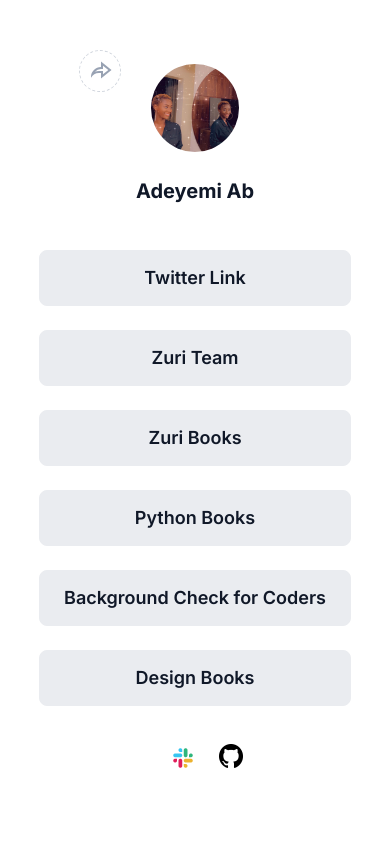
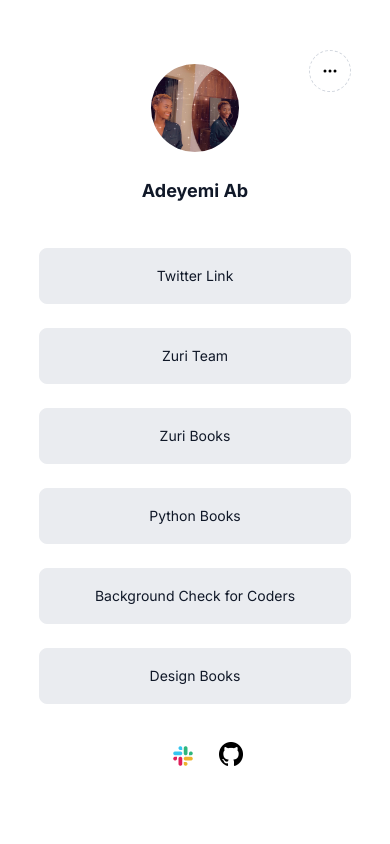
Before and after one commit to bimbo-ade/Zuri-HNG-Task-1, a React (Create React App) app: page / in a window 390 px wide. Shown: the top 844 px of the page. Built offline with nearby package versions, Linux system fonts and the light colour scheme.

Commit message:
made page responsive

```diff
--- a/src/components/Home/Home.jsx
+++ b/src/components/Home/Home.jsx
@@ -4,7 +4,7 @@
 import zuri from "../../assets/images/zuri.png";
 import I4G from "../../assets/images/I4G.png";
 import tooltip from "../../assets/images/tooltip.png";
-
+import { BsThreeDots } from "react-icons/bs";
 import cursor from "../../assets/images/cursor.png";
 import camera from "../../assets/images/camera.png";
 import { RiShareForwardLine } from "react-icons/ri";
@@ -14,7 +14,8 @@
   return (
     <Div>
       <div className="svg-cont">
-        <RiShareForwardLine />
+        <RiShareForwardLine className="svg1" />
+        <BsThreeDots className="svg2" />
         <span className="tooltiptext">
           {" "}
           <img src={tooltip} alt="" width={90} />
--- a/src/components/Home/Home.style.js
+++ b/src/components/Home/Home.style.js
@@ -1,5 +1,5 @@
 import styled from "styled-components";
-
+import { device } from "../../MediaQuery";
 import profile from "../../assets/images/profile.jpg";
 export const Div = styled.div`
   display: flex;
@@ -18,15 +18,30 @@
     position: absolute;
     width: 40px;
     height: 40px;
-    right: 230px;
+    right: 120px;
     top: 50px;
     background-color: white;
     border: 1px dashed #d0d5dd;
     border-radius: 50%;
+    transition: 0.1s;
 
-    svg {
+    .svg1 {
       font-size: 24px;
       color: #98a2b3;
+      @media ${device.mobile} {
+        display: none;
+      }
+    }
+    .svg2 {
+      display: none;
+      @media ${device.mobile} {
+        display: block;
+      }
+    }
+
+    @media ${device.mobile} {
+      right: 0;
+      top: 50px;
     }
   }
   .tooltiptext {
@@ -34,7 +49,6 @@
     position: absolute;
     top: 5px;
     right: 47px;
-    z-index: 1;
   }
   .cursor {
     visibility: hidden;
@@ -43,7 +57,6 @@
     position: absolute;
     top: 25px;
     left: 30px;
-    z-index: 1;
   }
 
   .svg-cont:hover {
@@ -51,10 +64,16 @@
   }
   .svg-cont:hover .tooltiptext {
     visibility: visible;
+    @media ${device.mobile} {
+      visibility: hidden;
+    }
   }
 
   .svg-cont:hover .cursor {
     visibility: visible;
+    @media ${device.mobile} {
+      visibility: hidden;
+    }
   }
 
   .profile-container {
@@ -114,6 +133,9 @@
     line-height: 30px;
     text-align: center;
     color: #101828;
+    @media ${device.mobile} {
+      font-size: 18px;
+    }
   }
 
   .link-container {
@@ -123,6 +145,7 @@
     justify-content: center;
     align-items: center;
     text-align: center;
+    // margin-bottom: 48px;
 
     a {
       display: flex;
@@ -147,6 +170,10 @@
         box-shadow: 0px 1px 2px rgba(16, 24, 40, 0.05);
         border-radius: 8px;
       }
+      @media ${device.mobile} {
+        font-weight: 500;
+        font-size: 14px;
+      }
     }
   }
   .social-icon {
@@ -157,7 +184,7 @@
     width: 100%;
     height: 56px;
 
-    margin-bottom: 120px;
+    margin-bottom: 70px;
 
     img {
       width: 24px;
@@ -172,7 +199,7 @@
     border-top: 1px solid #eaecf0;
     justify-content: space-between;
     width: 100%;
-    height: 86px;
+    height: 90px;
     background-color: white;
 
     p {
@@ -182,10 +209,11 @@
       font-weight: 400;
       font-size: 16px;
       line-height: 24px;
-
       text-align: center;
-
       color: #667085;
+    }
+    @media ${device.mobile} {
+      display: none;
     }
   }
 `;
```
